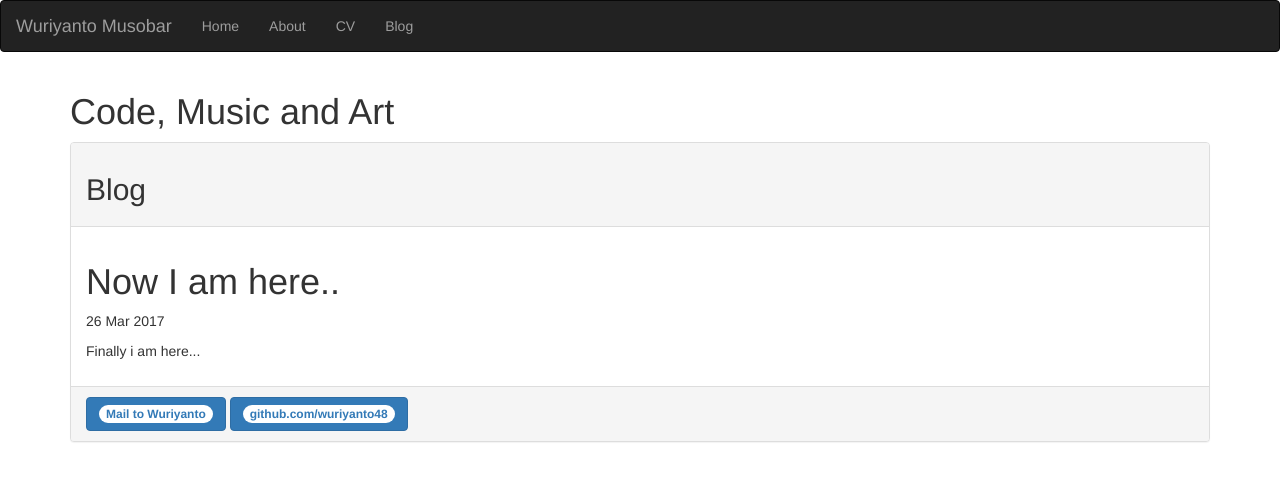
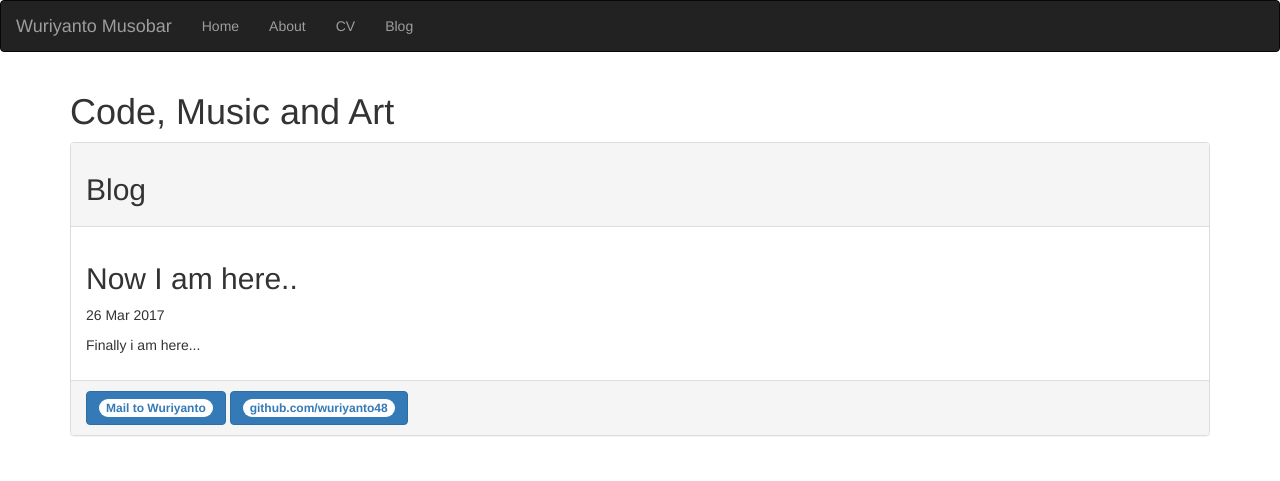
Before and after one commit to wuriyanto48/wuriyanto48.github.io, a Jekyll site: the page built from _posts/2017-03-26-now-i-am-here.md, in a window 1280 px wide. Shown: the top 481 px of the page. Built offline with Jekyll 4.4.1, drawn with Linux system fonts in a browser that asks for light colours; nearby versions of some CDN libraries; Markdown is read by kramdown in place of the engine named in the settings.

Commit message:
Update post.html

```diff
--- a/_layouts/post.html
+++ b/_layouts/post.html
@@ -1,7 +1,8 @@
 ---
 layout: default
+title_header: Blog
 ---
-<h1>{{ page.title }}</h1>
+<h2>{{ page.title }}</h2>
 <p class="meta">{{ page.date | date_to_string }}</p>
 
 <div class="post">
```
